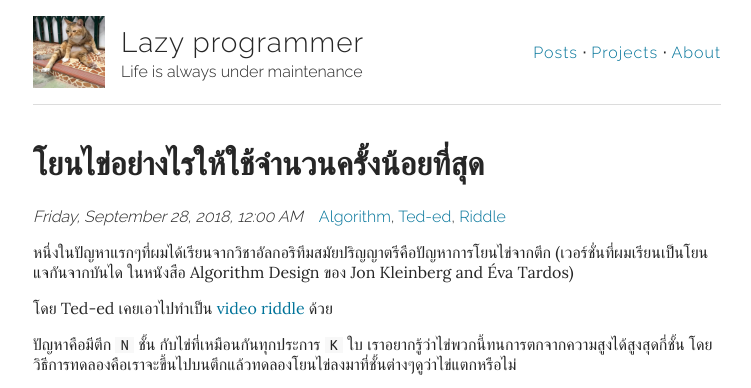
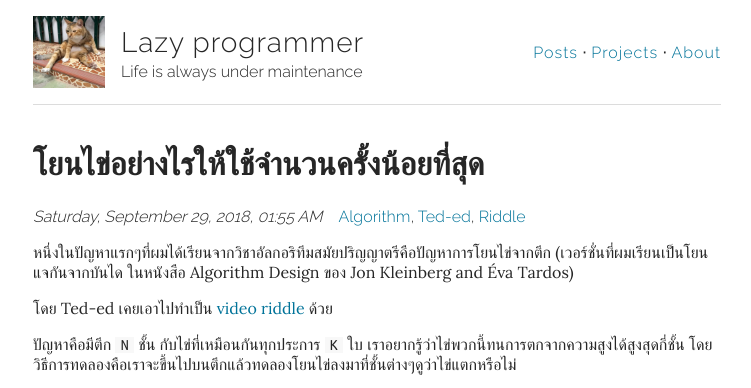
Before and after one commit to taneekpet/taneekpet.github.io, a Jekyll site: the page built from _posts/2018-09-28-throw-some-eggs.md, in a window 1280 px wide and 900 px high. Shown: the top 388 px of the window, without its empty margins (263-1014 px from the left). Built offline with Jekyll 4.4.1, drawn with Linux system fonts in a browser that asks for light colours; formulas are drawn with MathJax 3.

Commit message:
add date

```diff
--- a/_posts/2018-09-28-throw-some-eggs.md
+++ b/_posts/2018-09-28-throw-some-eggs.md
@@ -4,6 +4,7 @@ tags:
   - Algorithm
   - Ted-ed
   - Riddle
+date: 2018-09-29 01:55:00 +0700
 ---
 
 หนึ่งในปัญหาแรกๆที่ผมได้เรียนจากวิชาอัลกอริทึมสมัยปริญญาตรีคือปัญหาการโยนไข่จากตึก
```
